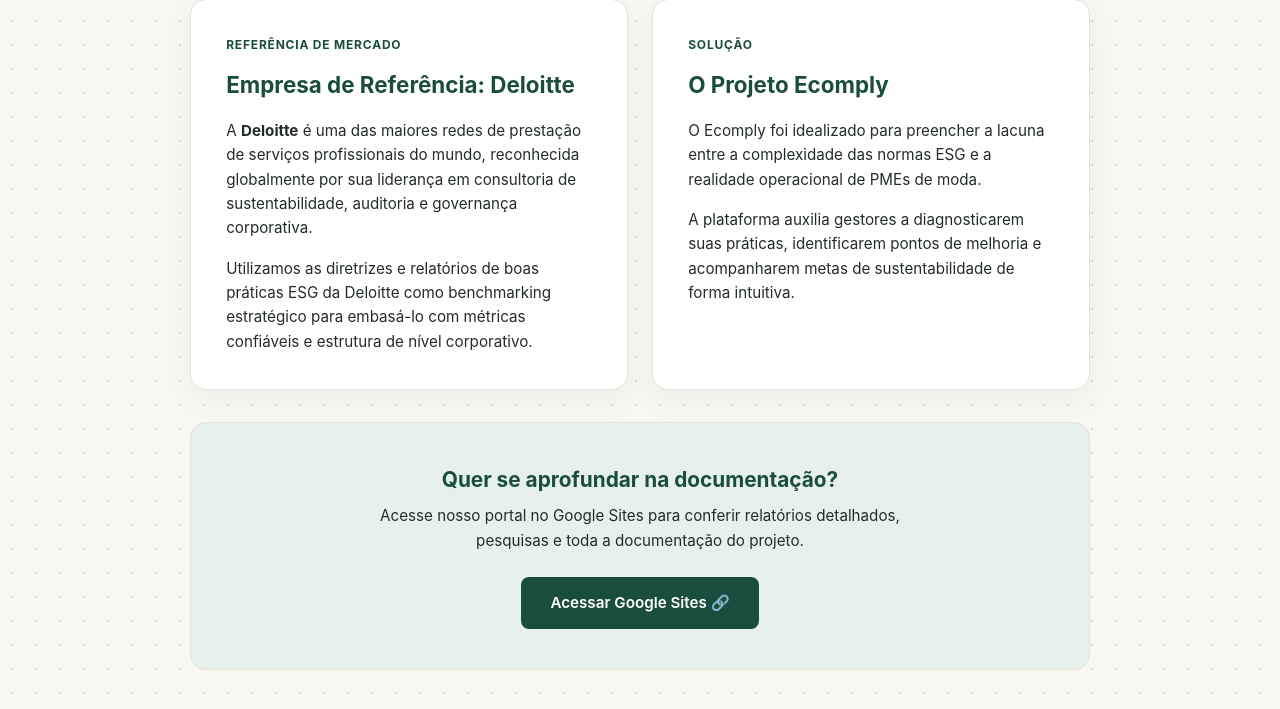
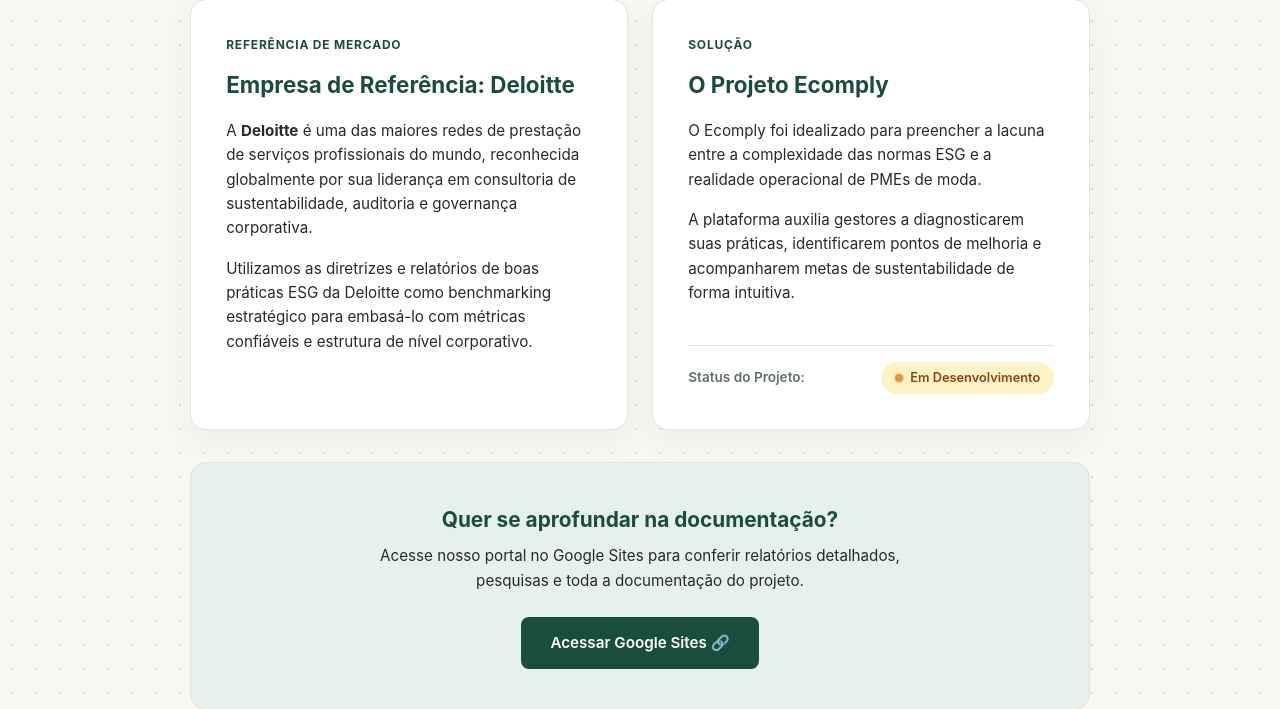
Before and after one commit to mariaeugeniamoraes/projeto_fds_2026.2, a Django app: page /projeto/ in a window 1280 px wide. Shown: the part 303-1012 px from the top of the page. Run offline with Django 5.2, Linux system fonts and the light colour scheme.

Commit message:
acompanha status do projeto

```diff
--- a/core/templates/core/projeto.html
+++ b/core/templates/core/projeto.html
@@ -5,9 +5,78 @@ O Projeto & Deloitte | Ecomply
 {% endblock %}
 
 {% block content %}
+<style>
+    /* Estilos para o indicador de status dentro do card do projeto */
+    .card-status-footer {
+        margin-top: 1.5rem;
+        padding-top: 1rem;
+        border-top: 1px solid var(--border-color, #e5e3d9);
+        display: flex;
+        align-items: center;
+        justify-content: space-between;
+    }
+
+    .status-label {
+        font-size: 0.85rem;
+        font-weight: 600;
+        color: var(--text-muted, #637069);
+    }
+
+    .status-badge {
+        display: inline-flex;
+        align-items: center;
+        gap: 0.45rem;
+        padding: 0.35rem 0.85rem;
+        border-radius: 50px;
+        font-size: 0.8rem;
+        font-weight: 600;
+    }
+
+    .status-dot {
+        width: 8px;
+        height: 8px;
+        border-radius: 50%;
+    }
+
+    /* Status 1: Em Desenvolvimento */
+    .status-dev {
+        background-color: #fef3c7;
+        color: #92400e;
+    }
+    .status-dev .status-dot {
+        background-color: #d97706;
+        animation: status-pulse 1.8s infinite;
+    }
+
+    /* Status 2: Concluído */
+    .status-completed {
+        background-color: var(--accent-green-light, #e6f0ec);
+        color: var(--primary-green, #1b4d3e);
+    }
+    .status-completed .status-dot {
+        background-color: var(--primary-green, #1b4d3e);
+    }
+
+    /* Status 3: Em Manutenção */
+    .status-maintenance {
+        background-color: #e0e7ff;
+        color: #3730a3;
+    }
+    .status-maintenance .status-dot {
+        background-color: #4f46e5;
+        animation: status-pulse 1.8s infinite;
+    }
+
+    @keyframes status-pulse {
+        0% { opacity: 1; transform: scale(1); }
+        50% { opacity: 0.4; transform: scale(1.2); }
+        100% { opacity: 1; transform: scale(1); }
+    }
+</style>
+
 <section class="project-container">
 
-    <!-- Cabeçalho-->
+    <!-- Cabeçalho -->
     <div class="project-header">
         <span class="badge">Benchmarking & Visão</span>
         <h1 class="page-title">O Projeto & Referência</h1>
@@ -16,7 +85,7 @@ O Projeto & Deloitte | Ecomply
         </p>
     </div>
 
-    <!-- Grid de Conteúdo-->
+    <!-- Grid de Conteúdo -->
     <div class="project-grid">
 
         <!-- Card Deloitte -->
@@ -33,7 +102,7 @@ O Projeto & Deloitte | Ecomply
             </p>
         </div>
 
-        <!-- Card Sobre o Projeto-->
+        <!-- Card Sobre o Projeto (Status adicionado no rodapé deste card) -->
         <div class="project-card">
             <div class="card-badge">Solução</div>
             <h2 class="card-section-title">O Projeto Ecomply</h2>
@@ -45,18 +114,32 @@ O Projeto & Deloitte | Ecomply
                 A plataforma auxilia gestores a diagnosticarem suas práticas,
                 identificarem pontos de melhoria e acompanharem metas de sustentabilidade de forma intuitiva.
             </p>
+
+            <!-- STATUS DO PROJETO -->
+            <div class="card-status-footer">
+                <span class="status-label">Status do Projeto:</span>
+
+                <!-- Para mudar o status, troque as classes e o texto:
+                     • Em Desenvolvimento -> class="status-badge status-dev"
+                     • Concluído         -> class="status-badge status-completed"
+                     • Em Manutenção     -> class="status-badge status-maintenance"
+                -->
+                <div class="status-badge status-dev">
+                    <span class="status-dot"></span>
+                    <span class="status-text">Em Desenvolvimento</span>
+                </div>
+            </div>
         </div>
 
     </div>
 
-    <!-- Google Sites-->
+    <!-- Google Sites -->
     <div class="external-link-card">
         <h3 class="external-title">Quer se aprofundar na documentação?</h3>
         <p class="external-desc">
             Acesse nosso portal no Google Sites para conferir relatórios detalhados, pesquisas e toda a documentação do projeto.
         </p>
 
-        <!-- Link do Google Sites-->
         <a href="https://sites.google.com/cesar.school/projetos2-equipe16/home" target="_blank" rel="noopener noreferrer" class="btn btn-primary btn-external">
             Acessar Google Sites 🔗
         </a>
```
